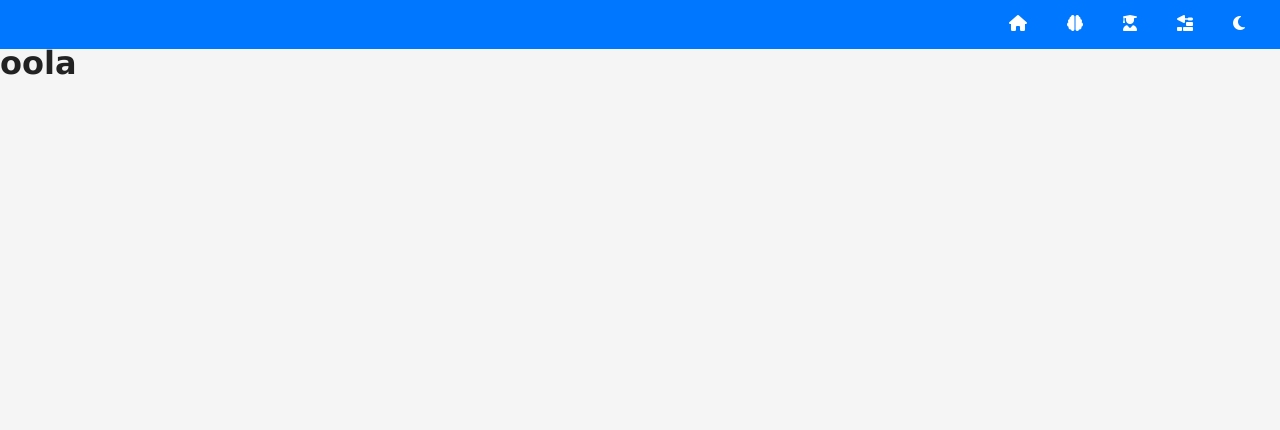
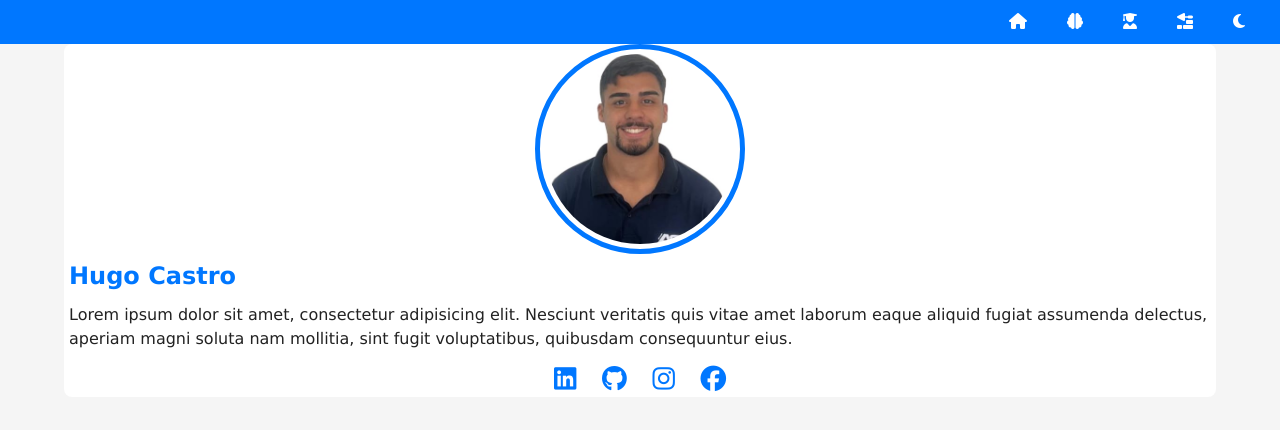
Before and after one commit to HugoCastro05/projeto-portfolio, a plain HTML site: page index.html in a window 1280 px wide. Drawn offline with Linux system fonts and the light colour scheme.

Commit message:
topo do meu portfólio

```diff
--- a/estilos/style.css
+++ b/estilos/style.css
@@ -1,3 +1,4 @@
+
 /*
   Variáveis para cores:
   --fundo-principal
@@ -26,7 +27,7 @@
 
 body {
   font-family: Verdana, Geneva, Tahoma, sans-serif;
-  line-height: 1.8em;
+  line-height: 1.5em;
   background-color: var(--fundo-principal);
   color: var(--texto);
 }
@@ -59,3 +60,52 @@ nav#menu a:hover {
   background-color: var(--destaque-inverso);
   color: var(--destaque);
 }
+
+main {
+  display: grid;
+  grid-template-columns: auto 90vw auto;
+}
+
+section#ficha {
+  background-color: var(--fundo-card);
+  padding: 5px;
+  border-radius: 8px;
+  grid-column: 2;
+}
+
+section#ficha img.foto {
+  width: 200px;
+  aspect-ratio: 1/1;
+  object-fit: cover;
+  object-position: 50% 20%;;
+  overflow: hidden;
+  border-radius: 50%;
+  border: 5px solid var(--fundo-card);
+  outline: 5px solid var(--destaque);
+  display: block;
+  margin: auto;
+  margin-bottom: 15px;
+}
+
+section#ficha h1 {
+  color: var(--destaque);
+  margin: 15px 0px;
+  font-size: 1.5;
+  text-align: left;
+}
+
+div#social {
+  display: flex;
+  justify-content: center;
+  font-size: 1.6em;
+  gap: 1em;
+  margin-top: 15px;
+}
+
+div#social a {
+  color: var(--destaque);
+}
+
+div#social a:hover {
+  color: var(--destaque-inverso);
+}
--- a/index.html
+++ b/index.html
@@ -24,7 +24,20 @@
     </header>
 
     <main>
-        <h1>oola</h1>
+        <section id="ficha">
+            <img src="imagens/a306b1bc-ef26-4ba3-a3d5-1f6d622a1d24.jfif" alt="" class="foto">
+            <h1>Hugo Castro </h1>
+            <p>Lorem ipsum dolor sit amet, consectetur adipisicing elit. Nesciunt veritatis quis vitae amet laborum eaque aliquid fugiat assumenda delectus, aperiam magni soluta nam mollitia, sint fugit voluptatibus, quibusdam consequuntur eius.</p>
+            <div id="social">
+                <a href="https://www.linkedin.com/in/hugo-castro-1b4761241/" target="_blank" rel="nofollow"><i class="fa-brands fa-linkedin"></i></a>
+                <a href="https://github.com/HugoCastro05" target="_blank" rel="nofollow"><i class="fa-brands fa-github"></i></a>
+                <a href="https://www.instagram.com/h.castroo_/" target="_blank" rel="nofollow"><i class="fa-brands fa-instagram"></i></a>
+                <a href="#" target="_blank" rel="nofollow"><i class="fa-brands fa-facebook"></i></a>
+            </div>
+        </section>
+        <section id="detalhes">
+
+        </section>
     </main>
 
     <footer>
```
Also changed, not shown: estilos/style2.css (added, +305 -0 lines), index2.html (+81 -0 lines).
